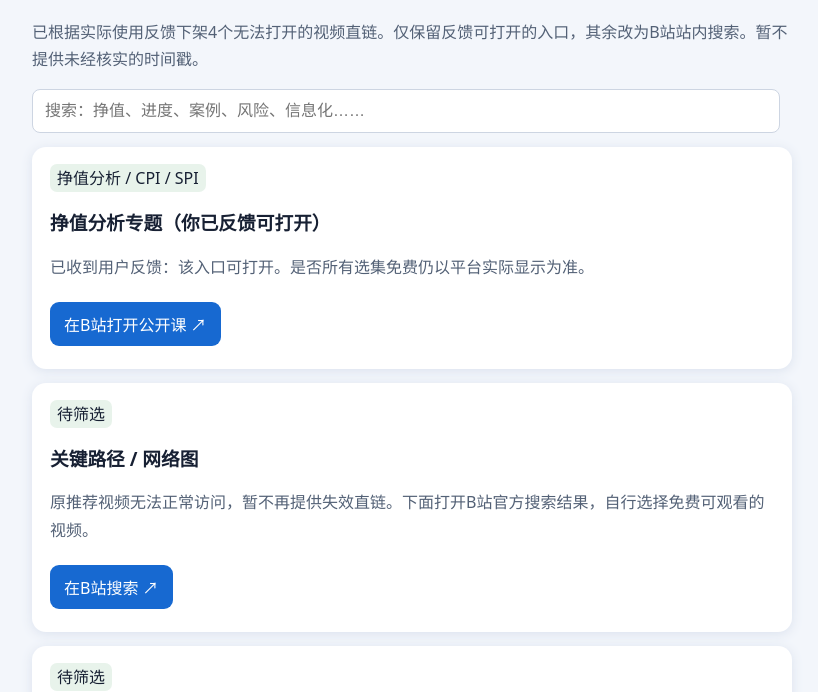
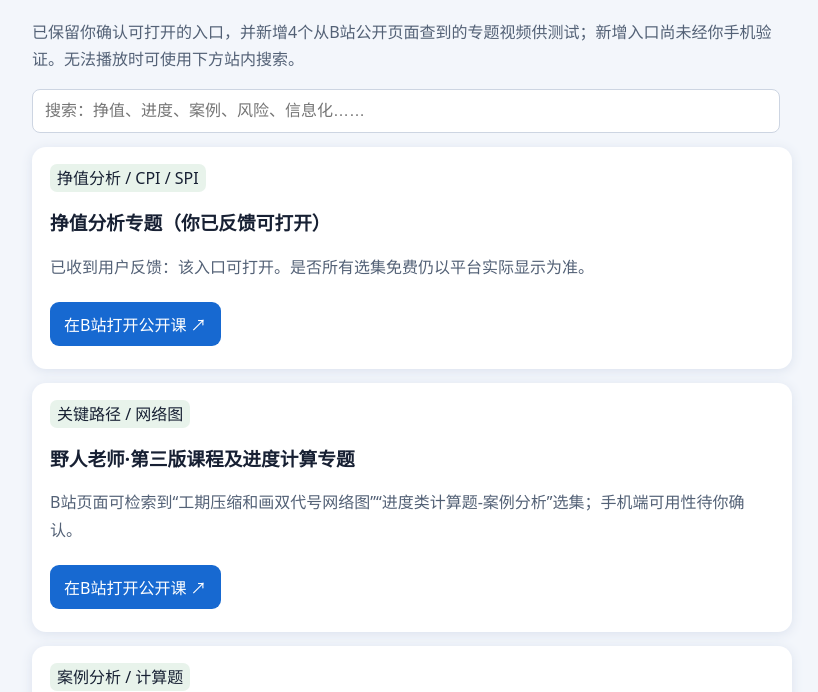
Before and after one commit to janson2026lu-sudo/janson2026lu-sudo.github.io, a plain HTML site: page videos.html in a window 1280 px wide. Shown: the part 112-804 px from the top of the page, without its empty margins (228-1046 px from the left). Drawn offline with Linux system fonts and the light colour scheme.

Commit message:
Add sourced topic-specific exam videos with clear verification labels

```diff
--- a/videos.html
+++ b/videos.html
@@ -1,6 +1,10 @@
-<!doctype html><html lang="zh-CN"><head><meta charset="utf-8"><meta name="viewport" content="width=device-width,initial-scale=1"><title>免费名师课堂｜软考中项</title><style>body{font-family:system-ui;background:#f3f6fb;color:#172033;margin:0}main{max-width:760px;margin:auto;padding:18px}.card{background:white;border-radius:14px;padding:18px;margin:14px 0;box-shadow:0 2px 12px #dbe2ee}a.btn{display:inline-block;background:#1769d1;color:white;padding:10px 14px;border-radius:9px;text-decoration:none;margin:5px 6px 5px 0}small,p{line-height:1.7;color:#536176}.tag{background:#e8f3eb;padding:3px 7px;border-radius:7px}input{width:95%;padding:12px;border:1px solid #cdd5e2;border-radius:8px;font-size:16px}</style></head><body><main><a href="./">← 返回刷题首页</a><h1>🎓 免费名师课堂</h1><p>已根据实际使用反馈下架4个无法打开的视频直链。仅保留反馈可打开的入口，其余改为B站站内搜索。暂不提供未经核实的时间戳。</p><input id="search" placeholder="搜索：挣值、进度、案例、风险、信息化……" oninput="render()"><div id="list"></div></main><script>
+<!doctype html><html lang="zh-CN"><head><meta charset="utf-8"><meta name="viewport" content="width=device-width,initial-scale=1"><title>免费名师课堂｜软考中项</title><style>body{font-family:system-ui;background:#f3f6fb;color:#172033;margin:0}main{max-width:760px;margin:auto;padding:18px}.card{background:white;border-radius:14px;padding:18px;margin:14px 0;box-shadow:0 2px 12px #dbe2ee}a.btn{display:inline-block;background:#1769d1;color:white;padding:10px 14px;border-radius:9px;text-decoration:none;margin:5px 6px 5px 0}small,p{line-height:1.7;color:#536176}.tag{background:#e8f3eb;padding:3px 7px;border-radius:7px}input{width:95%;padding:12px;border:1px solid #cdd5e2;border-radius:8px;font-size:16px}</style></head><body><main><a href="./">← 返回刷题首页</a><h1>🎓 免费名师课堂</h1><p>已保留你确认可打开的入口，并新增4个从B站公开页面查到的专题视频供测试；新增入口尚未经你手机验证。无法播放时可使用下方站内搜索。</p><input id="search" placeholder="搜索：挣值、进度、案例、风险、信息化……" oninput="render()"><div id="list"></div></main><script>
 const videos=[
 {t:'挣值分析 / CPI / SPI',n:'挣值分析专题（你已反馈可打开）',url:'https://www.bilibili.com/list/ml923041849',note:'已收到用户反馈：该入口可打开。是否所有选集免费仍以平台实际显示为准。',keys:'挣值 CPI SPI EV PV AC 成本 偏差'}
+ ,{t:'关键路径 / 网络图',n:'野人老师·第三版课程及进度计算专题',url:'https://www.bilibili.com/video/BV1hK411A7KC/',note:'B站页面可检索到“工期压缩和画双代号网络图”“进度类计算题-案例分析”选集；手机端可用性待你确认。',keys:'关键路径 进度 网络图 时差 PERT'},
+{t:'案例分析 / 计算题',n:'郑房新·2026第三版计算题与案例专题',url:'https://www.bilibili.com/video/BV1RS4y187So/',note:'页面列有计算题专题01—04及案例专题01—03；是否免费可完整播放待确认。',keys:'案例 计算 挣值 关键路径'},
+{t:'历年真题讲解',n:'野人老师·2023年11月案例计算题解析',url:'https://www.bilibili.com/video/BV1rB4y1d7HL',note:'2023年11月第3批案例计算题专项，属于单条公开稿件；可用性待确认。',keys:'案例 计算 真题 2023'},
+{t:'历年真题讲解',n:'江山老师·2022下半年全国卷案例计算题',url:'https://www.bilibili.com/video/BV1bD4y1x7UA/',note:'单条真题计算讲解；具体播放权限以B站为准。',keys:'案例 计算 真题 2022 全国卷'}
 ];
 const searches=[
 {t:'关键路径 / 网络图',q:'系统集成项目管理工程师 第三版 关键路径 计算 免费讲解'},
```
